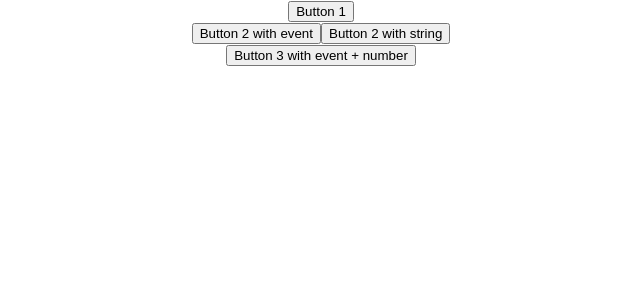
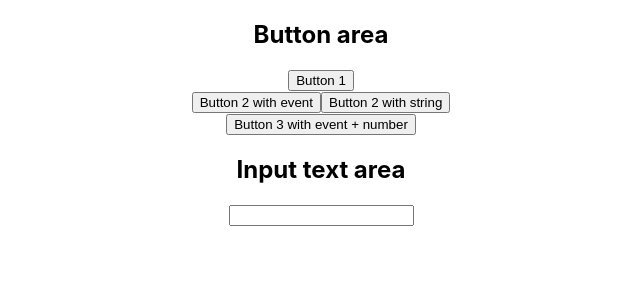
Before and after one commit to shanushikhar/React-typescript, a React (Create React App) app: page / in a window 1280 px wide. Shown: the top 300 px of the page, without its empty margins (319-959 px from the left). Built offline with nearby package versions, Linux system fonts and the light colour scheme.

Commit message:
Added input handler as well

```diff
--- a/src/App.tsx
+++ b/src/App.tsx
@@ -1,5 +1,6 @@
 import "./App.css";
 import EventProps from "./components/EventProps";
+import InputChange from "./components/InputChange";
 
 function App() {
   return (
@@ -18,6 +19,10 @@ function App() {
           console.log(e);
         }}
       />
+      <InputChange
+        //ChangeVal=""
+        onChangeHandler={(e) => console.log(e.target.value)}
+      />
     </div>
   );
 }
--- a/src/components/EventProps.tsx
+++ b/src/components/EventProps.tsx
@@ -13,6 +13,7 @@ type Event = {
 export default function EventProps(props: Event) {
   return (
     <div>
+      <h2>Button area</h2>
       <button onClick={props.clickedOneButton}>Button 1</button>
       <section>
         <button onClick={(val) => props.clickedSecondButton(val)}>
--- /dev/null
+++ b/src/components/InputChange.tsx
@@ -0,0 +1,19 @@
+type inputEvent = {
+  ChangeVal?: string;
+  onChangeHandler: (e: React.ChangeEvent<HTMLInputElement>) => void;
+};
+
+export default function InputChange(props: inputEvent) {
+  return (
+    <div>
+      <section>
+        <h2>Input text area</h2>
+        <input
+          type="text"
+          //   value={props.ChangeVal}
+          onChange={props.onChangeHandler}
+        />
+      </section>
+    </div>
+  );
+}
```
Also changed, not shown: src/components/OptionalProps.tsx (deleted, +0 -18 lines), src/components/Oscar.tsx (deleted, +0 -9 lines), src/components/OscarInComponent.tsx (deleted, +0 -8 lines), 1 other file (tests, documents, lock files or other folders).
